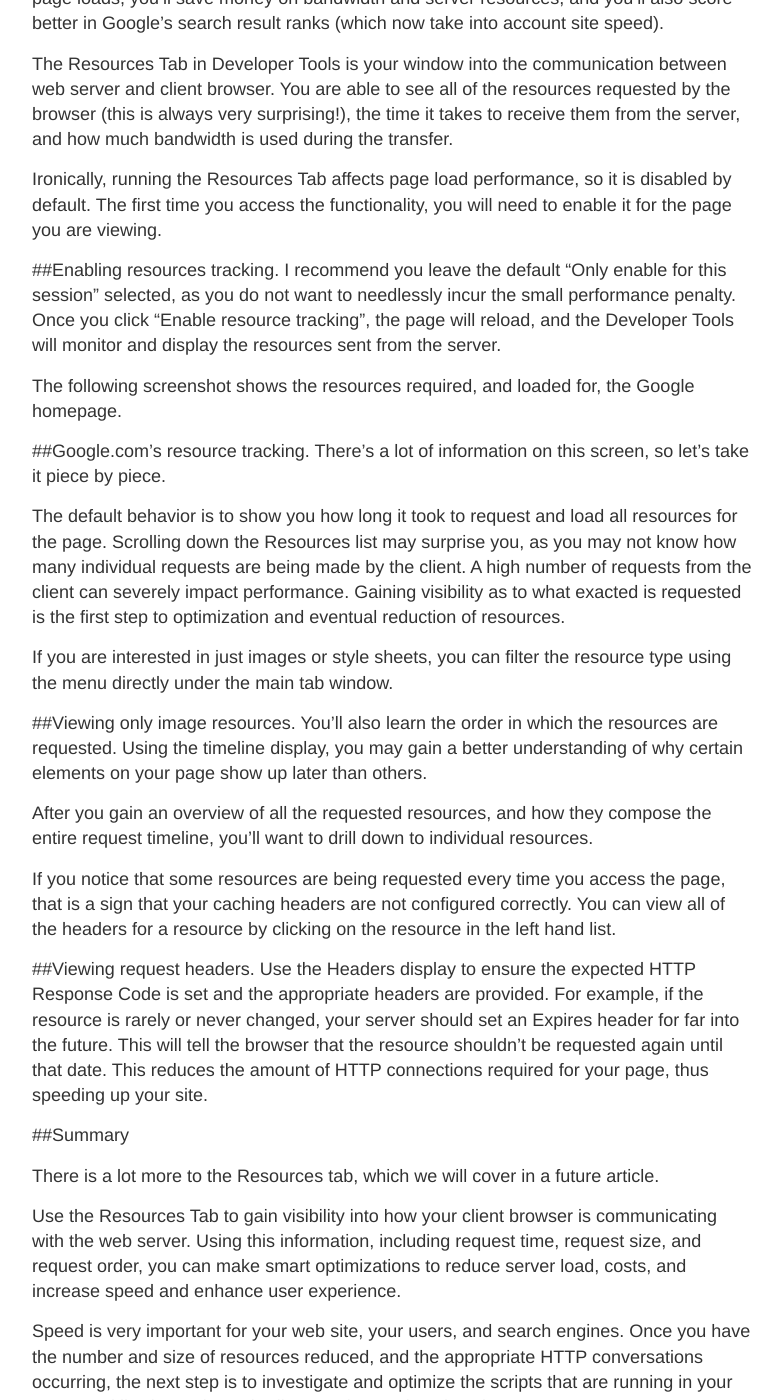
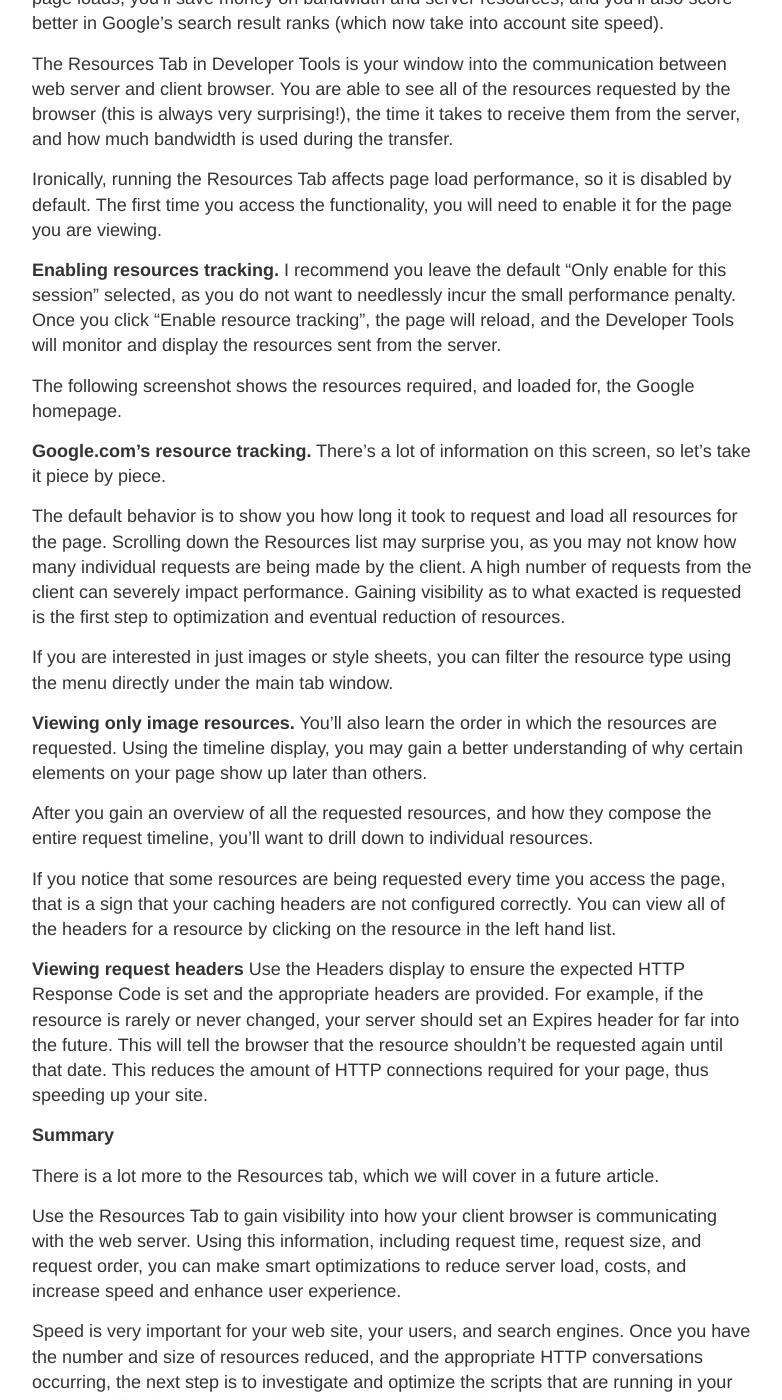
Before and after one commit to jrmutula/jrmutula.github.io, a Jekyll site: the page built from _posts/2016-6-21-CDT.md, in a window 1280 px wide and 1400 px high, scrolled down 4838 px. Shown: the whole window, without its empty margins (248-1030 px from the left). Built offline with Jekyll 4.4.1, drawn with Linux system fonts in a browser that asks for light colours; some of the changed text lies outside the part shown.

Commit message:
Update 2016-6-21-CDT.md

```diff
--- a/_posts/2016-6-21-CDT.md
+++ b/_posts/2016-6-21-CDT.md
@@ -3,7 +3,7 @@ layout: post
 title: Chrome Dev Tools
 ---
 
-##chrome dev tools
+**chrome dev tools**
 
 Google Chrome is a rich and powerful web browser, pioneering what is possible for applications on the web. Google has worked hard to deliver a very fast, very stable, feature rich browsing experience for end users. Google has also ensured that developers like you have a great experience with Chrome. The Developer Tools, bundled and available in Chrome and Safari, allows web developers and programmers deep access into the internals of the browser and their web application.
 
@@ -13,43 +13,43 @@ In this article, we will take an overview tour of Developer Tools and point out
 
 If your instance of Developer Tools does not quite match the screenshots found in this article, we recommend you upgrade to 5 so you may follow along and gain access to all of the features described here.
 
-##Overview
+**Overview**
 
 Overall, there are eight main groups of tools available view Developer Tools, and the capabilities are being extended with every release. Chrome 5 now offers Elements, Resources, Scripts, Timeline, Profiles, Storage, Audits, and Console.
 
-**Elements**
+*Elements*
 
 The Elements tool allows you to see the web page as the browser sees it. That is, using the Elements tool, you can see the raw HTML, raw CSS styles, the Document Object Model, and manipulate either in real time. Read more...
 
-**Resources**
+*Resources*
 
 Use the Resources tool to learn what components your web page or application is requesting from web servers, how long these requests take, and how much bandwidth is required. You can also view the HTTP request and response headers for each of your resources. The Resources tool is perfect for helping you speed up page load times. Read more...
 
-**Scripts**
+*Scripts*
 
 To peer inside the JavaScript for a page, you will use the Scripts tool. Here you can find a list of scripts required by the page plus a full featured script debugger. You can even change the JavaScript on the fly! Read more in Part Two, coming soon.
 
-**Timeline**
+*Timeline*
 
 For advanced timing and speed analysis, the Timeline tool offers in-depth visibility into the various Chrome behind-the-scenes activities. You can learn how long the browser takes to handle DOM events, rendering page layouts, and paint the window. Read more in Part Two, coming soon.
 
-**Profiles**
+*Profiles*
 
 The Profiles tool helps you capture and analyze the performance of JavaScript scripts. For example, you can learn which functions take the most time to execute and zero in on exactly where to optimize. Read more in Part Two, coming soon.
 
-**Storage**
+*Storage*
 
 Modern web applications require more persistence than simply cookies, and the Storage tool helps you track, query, and debug local browser storage. This tool can display and query data stored in local databases, local storage, session storage, and cookies. Read more in Part Two, coming soon.
 
-**Audit**
+*Audit*
 
 The Audit tool is like having your own web optimization consultant sitting next to you. This tool can analyze a page as it loads and provide suggestions and optimizations for decreasing page load time and increase perceived (and real) responsiveness. Read more in Part Two, coming soon.
 
-**Console**
+*Console*
 
 Last but definitely not least, the Developer Tools offers a full featured Console. From the Console, you can enter arbitrary JavaScript and programmatically interact with your page. Read more in Part Two, coming soon.
 
-##Starting Up
+**Starting Up**
 
 It's easy to start the Developer Tools while inside Chrome.
 
@@ -58,12 +58,12 @@ For any operating system, you can simply right-click on any element in the page
 To see this in action, visit http://www.google.com in Chrome Browser. Right click on the Google logo, and you will see the following options:
 
 
-##Opening the inspector
+**Opening the inspector**
 
 Selecting "Inspect Element" will bring up the Developer Tools, which should look like the following:
 
 
-##Inside the element inspector
+**Inside the element inspector**
 
 Notice how the Developer Tools opened inside of the Elements tab and automatically drilled down to, and highlighted, the <img> tag for the Google logo. This is very useful when you are curious which HTML generated a particular page element.
 You may also open the Developer Tools with a simple keyboard shortcut. Depending on your operating system, try the following:
@@ -72,23 +72,23 @@ On Mac, select the Command-Option-J keys.
 Finally, you can choose to open the tools from the main browser menu.
 
 
-**Opening the Dev Tools on Mac**
+*Opening the Dev Tools on Mac*
 On a Mac, and from the main application menu bar, select View, Developer, Developer Tools.
 
 
-**Opening the Dev Tools on Windows**
+*Opening the Dev Tools on Windows*
 On a Windows PC, you should use the Page menu at the top right, and select Developer, Developer Tools.
 
 
 Now that you have the Developer Tools open and ready, let's begin by exploring the elements on Google's homepage.
 
-##Elements
+**Elements**
 
 
-**Selecting the Elements tab**
+*Selecting the Elements tab*
 The first tab in the Developer Tools is Elements. This is your window into the structure of the web page, presented as your browser sees it.
 
-##DOM Browsing
+**DOM Browsing**
 
 You will often visit the Elements tabs when you need to identify the HTML snippet for some aspect of the page. For example, you may be curious if an image has an HTML id attribute, and what that attribute's value is.
 
@@ -97,24 +97,24 @@ The Elements tab is sometimes a better way to "view source" for a page. Inside t
 For example, the following is the output from the "view source" of the Google homepage.
 
 
-##Google.com's minified source
+**Google.com's minified source**
 It's hard to read the above source because it is optimized and minified. The format is good for clients and servers but difficult for developers!
 
 Instead, when you want to read the source of a page, use the Elements Tab to view a pretty-printed, syntax highlighted element hierarchy.
 
 
-**The Elements inspector pretty printers HTML**
+*The Elements inspector pretty printers HTML*
 
 The Elements tab also allows you to browse, interact, and sometimes even change the Styles, Metrics, Properties, and Event Listeners for any element on the page.
 
-##Styles Browsing
+**Styles Browsing**
 
 The cascading nature of CSS makes the Styles browser in the Elements tab very useful. Sometimes, styles collapse onto themselves and unintended visuals appear. Knowing which styling rule the browser is applying to the element helps you debug such an issue.
 
 Clicking on any element in the Elements tab will display all the styles attached to that element.
 
 
-##CSS styling in the inspector
+**CSS styling in the inspector**
 You'll see in the screenshot above, that we're able to tell all the style attributes that are being applied. For example, the padding comes directly from the <img> element's style attribute. The width and height, however, come from their respective native attributes. Interestingly, you can tell there are styles also inherited from the >center< tag, the >body< tag, and others.
 
 While it's great to see the individual styles and where they come from, it's also very useful to see the final set of styles after it is computed and applied to the element. You can see the final product by selecting the Computed Style menu, as shown in the screenshot below.
@@ -123,26 +123,26 @@ While it's great to see the individual styles and where they come from, it's als
 Browser computed styles are also displayed.
 Next, we'll take a brief look at the other features provided by the Elements Tab. We'll cover the following in more detail in future articles.
 
-##Box Model
+**Box Model**
 
 You can see the box model as it is applied to the selected element by selecting the Metrics menu:
 
 
-##Viewing an element's box model.
-**Element Properties**
+**Viewing an element's box model.**
+*Element Properties*
 
 You can see all of the properties of the element, as JavaScript and the DOM would see it, by selecting the Properties menu:
 
 
-##Viewing DOM Element properties.
-**Event Listeners**
+**Viewing DOM Element properties.**
+*Event Listeners*
 
 And finally, you can even see the event listeners attached to, or that bubble through, the element via the Event Listeners menu:
 
 
 Viewing DOM Element event listeners.
 
-##Summary
+**Summary**
 
 There is a lot of functionality available via the Elements Tab, and future articles will dive deeper into the individual menus.
 
@@ -152,7 +152,7 @@ Think of the Elements Tab like an uber-"view source", and gain very sharp visibi
 
 After you've investigated the page, you might be wondering how HTML, CSS, and images got there in the first place. The Resources Tab, described next, shows you how the client browser and web server communicate to send over those resources.
 
-##Resources
+**Resources**
 
 Once your application is functioning, your next step should be to optimize the network and bandwidth performance. You should aim to make the transfer of your application, from server to client, as fast and as efficient as possible. Your users will thank you for the fast page loads, you'll save money on bandwidth and server resources, and you'll also score better in Google's search result ranks (which now take into account site speed).
 
@@ -161,13 +161,13 @@ The Resources Tab in Developer Tools is your window into the communication betwe
 Ironically, running the Resources Tab affects page load performance, so it is disabled by default. The first time you access the functionality, you will need to enable it for the page you are viewing.
 
 
-##Enabling resources tracking.
+**Enabling resources tracking.**
 I recommend you leave the default "Only enable for this session" selected, as you do not want to needlessly incur the small performance penalty. Once you click "Enable resource tracking", the page will reload, and the Developer Tools will monitor and display the resources sent from the server.
 
 The following screenshot shows the resources required, and loaded for, the Google homepage.
 
 
-##Google.com's resource tracking.
+**Google.com's resource tracking.**
 There's a lot of information on this screen, so let's take it piece by piece.
 
 The default behavior is to show you how long it took to request and load all resources for the page. Scrolling down the Resources list may surprise you, as you may not know how many individual requests are being made by the client. A high number of requests from the client can severely impact performance. Gaining visibility as to what exacted is requested is the first step to optimization and eventual reduction of resources.
@@ -175,7 +175,7 @@ The default behavior is to show you how long it took to request and load all res
 If you are interested in just images or style sheets, you can filter the resource type using the menu directly under the main tab window.
 
 
-##Viewing only image resources.
+**Viewing only image resources.**
 You'll also learn the order in which the resources are requested. Using the timeline display, you may gain a better understanding of why certain elements on your page show up later than others.
 
 After you gain an overview of all the requested resources, and how they compose the entire request timeline, you'll want to drill down to individual resources.
@@ -183,10 +183,10 @@ After you gain an overview of all the requested resources, and how they compose
 If you notice that some resources are being requested every time you access the page, that is a sign that your caching headers are not configured correctly. You can view all of the headers for a resource by clicking on the resource in the left hand list.
 
 
-##Viewing request headers.
+**Viewing request headers**
 Use the Headers display to ensure the expected HTTP Response Code is set and the appropriate headers are provided. For example, if the resource is rarely or never changed, your server should set an Expires header for far into the future. This will tell the browser that the resource shouldn't be requested again until that date. This reduces the amount of HTTP connections required for your page, thus speeding up your site.
 
-##Summary
+**Summary**
 
 There is a lot more to the Resources tab, which we will cover in a future article.
 
```
